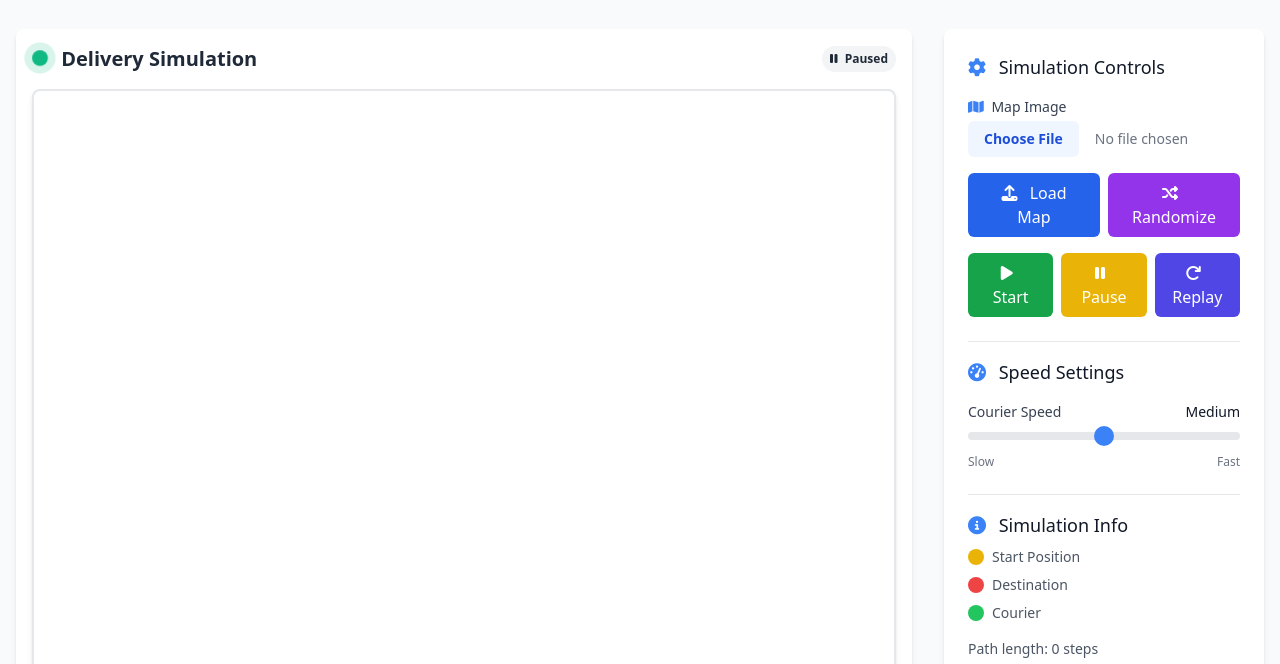
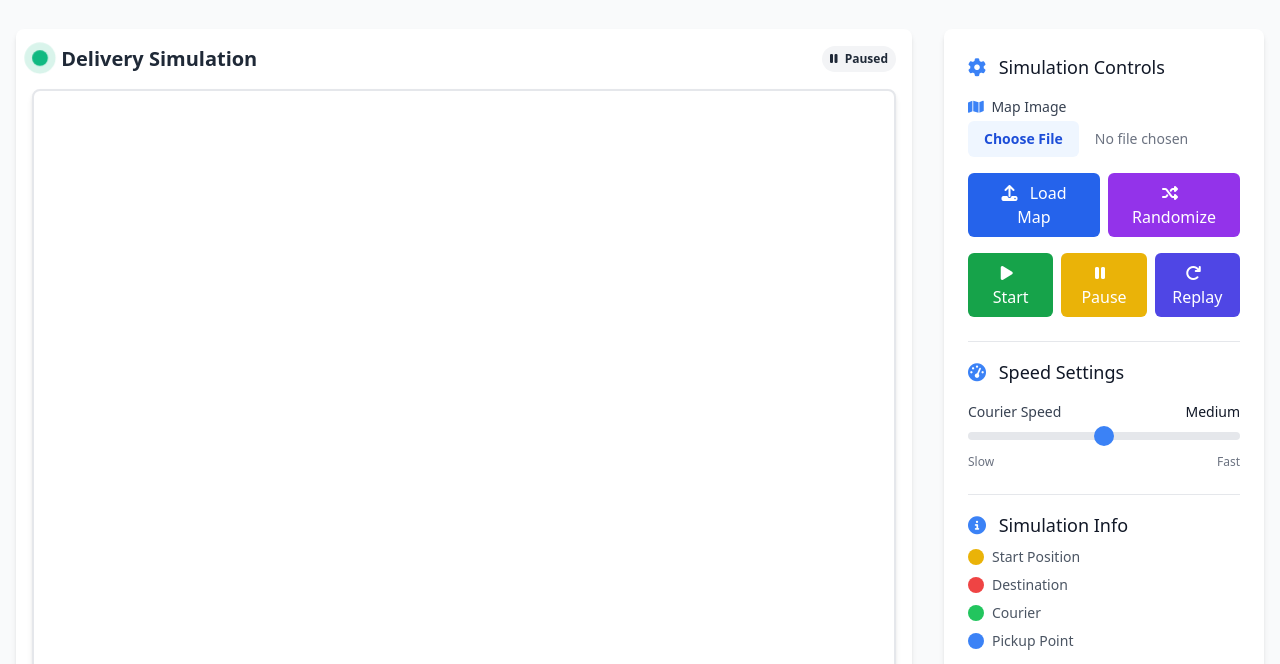
Before and after one commit to Rodiyan/ProjekPAA, a plain HTML site: page index.html in a window 1280 px wide. Shown: the part 131-795 px from the top of the page. Drawn offline with nearby package versions, Linux system fonts and the light colour scheme.

Commit message:
+pickup point

```diff
--- a/index.html
+++ b/index.html
@@ -96,6 +96,7 @@
               <div class="flex items-center"><div class="w-4 h-4 bg-yellow-500 rounded-full mr-2"></div>Start Position</div>
               <div class="flex items-center"><div class="w-4 h-4 bg-red-500 rounded-full mr-2"></div>Destination</div>
               <div class="flex items-center"><div class="w-4 h-4 bg-green-500 rounded-full mr-2"></div>Courier</div>
+              <div class="flex items-center"><div class="w-4 h-4 bg-blue-500 rounded-full mr-2"></div>Pickup Point</div>
               <div class="pt-2"><p>Path length: <span id="pathLength" class="font-medium">0</span> steps</p></div>
             </div>
           </div>
```
